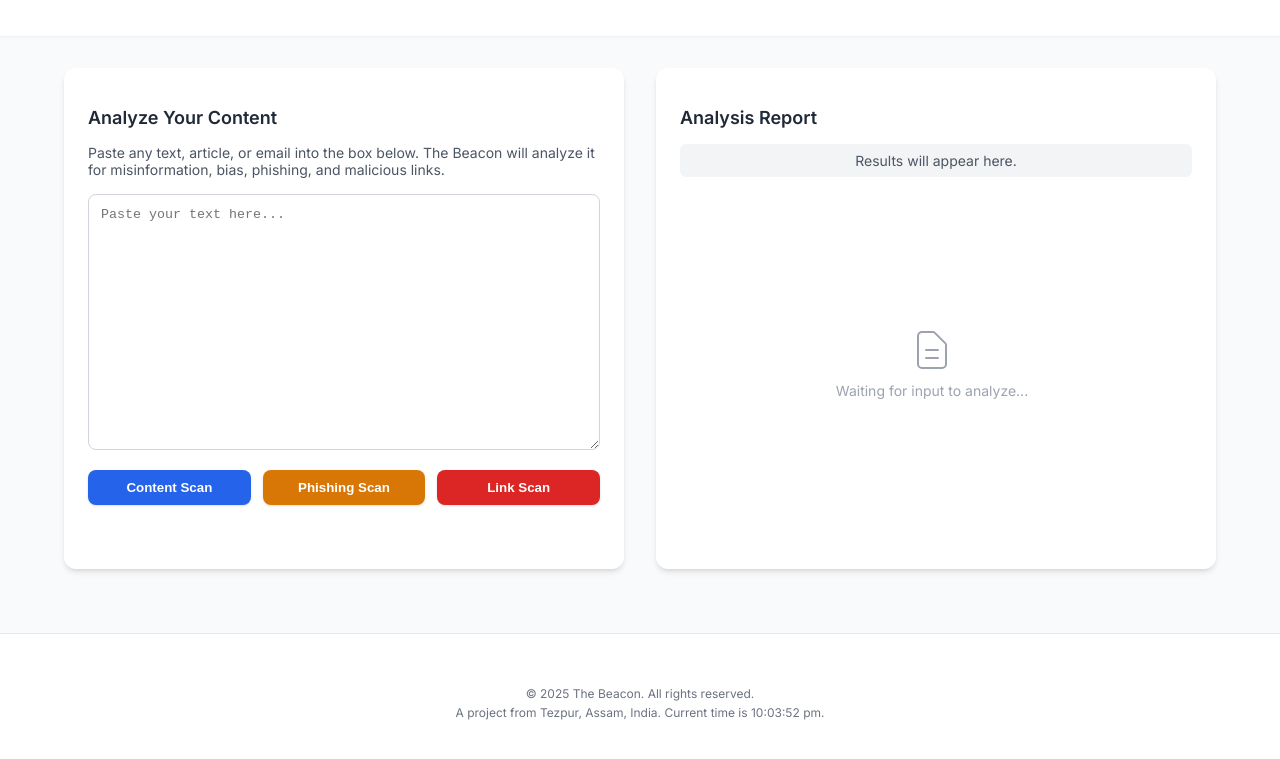
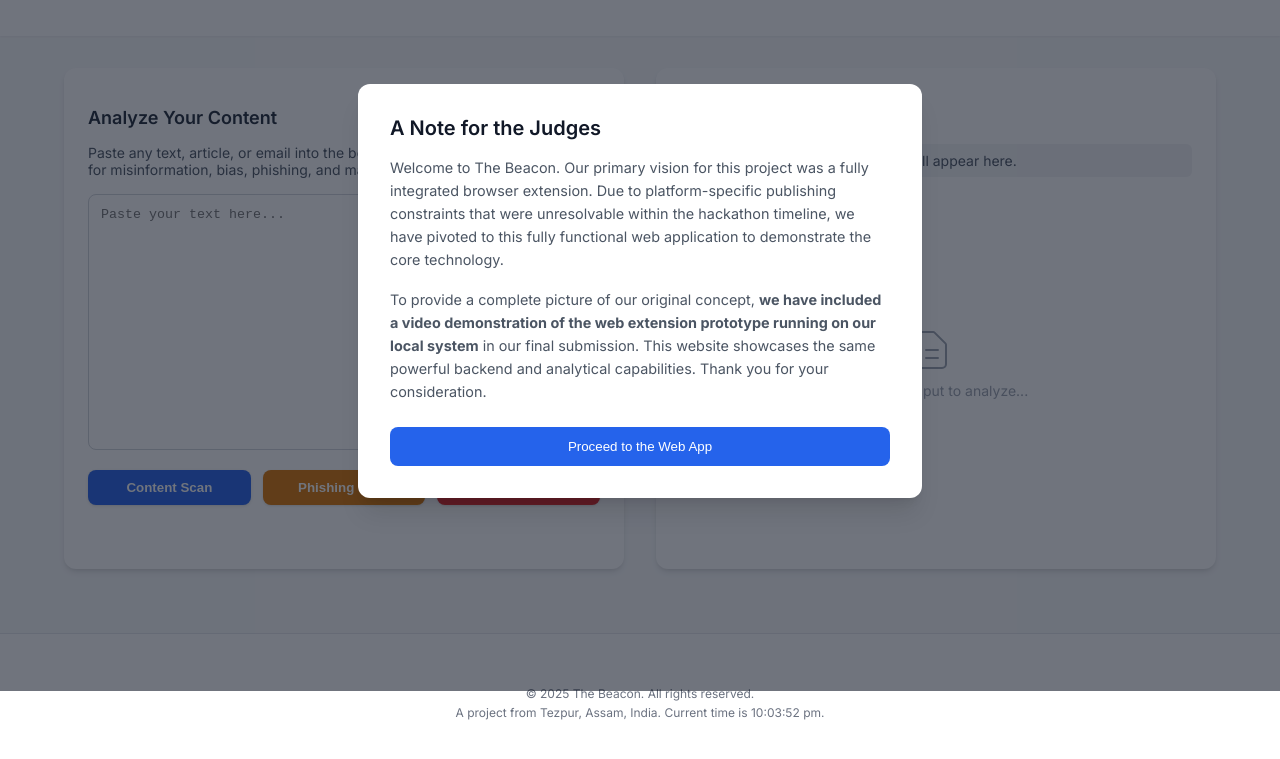
Before and after one commit to akshay003-bot/Misinfo_Predictor_GenAI_Hackathon, a browser extension: page index.html in a window 1280 px wide. Shown: the part 109-868 px from the top of the page. Drawn offline with Linux system fonts and the light colour scheme.

Commit message:
Update index.html

```diff
--- a/index.html
+++ b/index.html
@@ -277,6 +277,68 @@
             margin-left: 0.75rem;
             color: #6B7280;
         }
+
+        /* Modal Styles */
+        .modal-overlay {
+            position: fixed;
+            top: 0;
+            left: 0;
+            right: 0;
+            bottom: 0;
+            background-color: rgba(17, 24, 39, 0.6); /* bg-gray-900 with opacity */
+            display: flex;
+            align-items: center;
+            justify-content: center;
+            z-index: 50;
+            opacity: 1;
+            transition: opacity 0.3s ease-in-out;
+        }
+        .modal-overlay.hidden {
+            opacity: 0;
+            pointer-events: none;
+        }
+        .modal-content {
+            background-color: white;
+            padding: 2rem;
+            border-radius: 0.75rem;
+            max-width: 500px;
+            width: 90%;
+            box-shadow: 0 20px 25px -5px rgba(0, 0, 0, 0.1), 0 8px 10px -6px rgba(0, 0, 0, 0.1);
+            transform: scale(1);
+            transition: transform 0.3s ease-in-out;
+        }
+        .modal-overlay.hidden .modal-content {
+            transform: scale(0.95);
+        }
+        .modal-title {
+            font-size: 1.25rem;
+            font-weight: 600;
+            color: #111827;
+            margin: 0 0 1rem 0;
+        }
+        .modal-text {
+            font-size: 0.9rem;
+            color: #4B5563;
+            line-height: 1.6;
+            margin: 0 0 1rem 0;
+        }
+        .modal-button {
+            display: block;
+            width: 100%;
+            margin-top: 1.5rem;
+            background-color: #2563EB;
+            color: white;
+            padding: 0.75rem;
+            border: none;
+            border-radius: 0.5rem;
+            font-weight: 500;
+            cursor: pointer;
+            transition: background-color 0.2s;
+        }
+        .modal-button:hover {
+            background-color: #1D4ED8;
+        }
+
     </style>
 </head>
 <body>
@@ -350,6 +412,20 @@
         </div>
     </footer>
 
+    <!-- Info Modal -->
+    <div id="infoModalOverlay" class="modal-overlay">
+        <div id="infoModal" class="modal-content">
+            <h3 class="modal-title">A Note for the Judges</h3>
+            <p class="modal-text">
+                Welcome to The Beacon. Our primary vision for this project was a fully integrated browser extension. Due to platform-specific publishing constraints that were unresolvable within the hackathon timeline, we have pivoted to this fully functional web application to demonstrate the core technology.
+            </p>
+            <p class="modal-text">
+                To provide a complete picture of our original concept, <strong>we have included a video demonstration of the web extension prototype running on our local system</strong> in our final submission. This website showcases the same powerful backend and analytical capabilities. Thank you for your consideration.
+            </p>
+            <button id="closeModalButton" class="modal-button">Proceed to the Web App</button>
+        </div>
+    </div>
+
     <script>
         document.addEventListener('DOMContentLoaded', () => {
             const textInput = document.getElementById('textInput');
@@ -363,9 +439,27 @@
             const credibilityText = document.getElementById('credibility-text');
             const credibilityBar = document.getElementById('credibility-bar');
 
+            // Modal Elements
+            const infoModalOverlay = document.getElementById('infoModalOverlay');
+            const closeModalButton = document.getElementById('closeModalButton');
+
+
             // IMPORTANT: Set this to your deployed server's URL
             const API_BASE_URL = 'http://localhost:3000';
 
+            // --- Modal Logic ---
+            const closeModal = () => {
+                infoModalOverlay.classList.add('hidden');
+            };
+            closeModalButton.addEventListener('click', closeModal);
+            infoModalOverlay.addEventListener('click', (event) => {
+                if (event.target === infoModalOverlay) {
+                    closeModal();
+                }
+            });
+
+
+            // --- Core App Logic ---
             const updateTime = () => {
                 const timeElement = document.getElementById('currentTime');
                 if (timeElement) {
```
